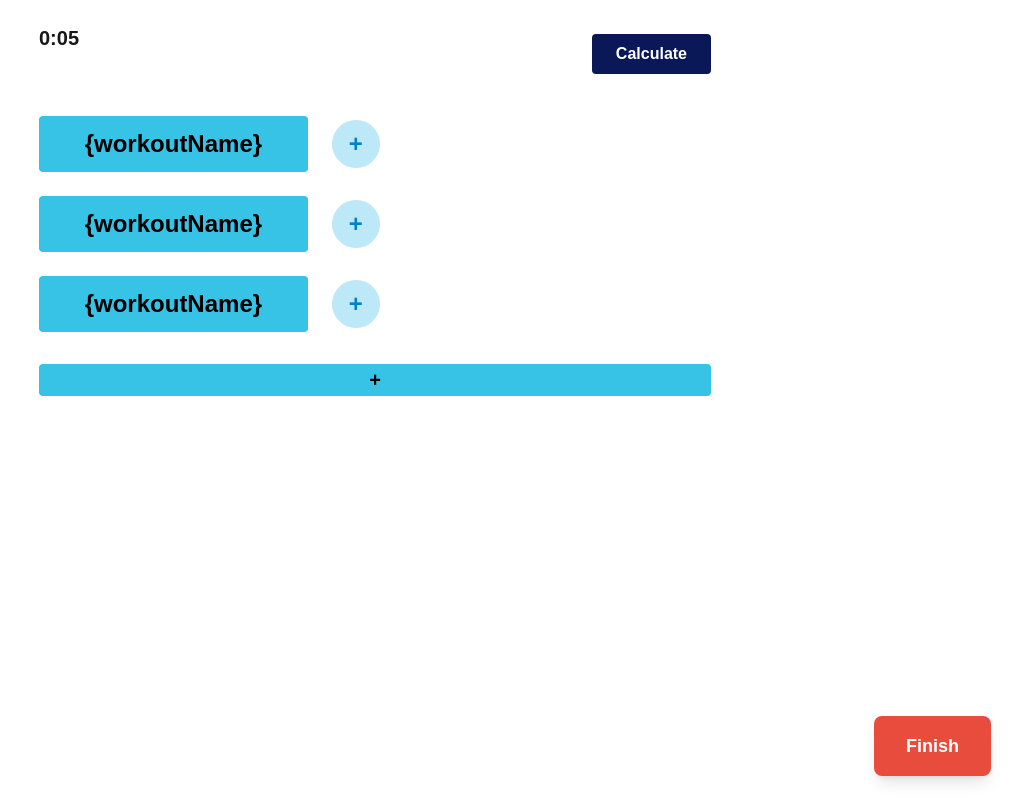
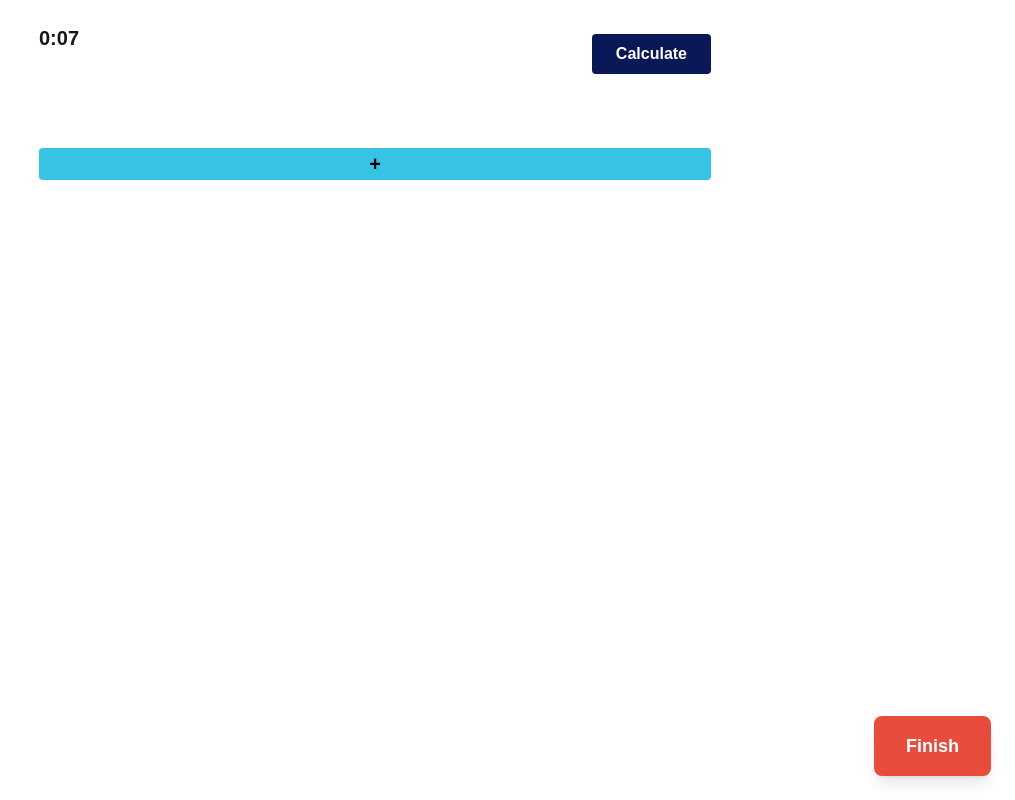
Before and after one commit to jgangi7/simply-fit, a Next.js app: page /workout in a window 1280 px wide. Shown: the whole page, without its empty margins (265-1280 px from the left). Built offline with nearby package versions, Linux system fonts and the light colour scheme.

Commit message:
fixing workout additions

```diff
--- a/src/app/workout/WorkoutRow.tsx
+++ b/src/app/workout/WorkoutRow.tsx
@@ -1,7 +1,6 @@
 import React from "react";
 
-interface WorkoutRowProps {
-  index: number;
+interface Variation {
   sets?: string;
   reps?: string;
   lbs?: string;
@@ -9,32 +8,25 @@ interface WorkoutRowProps {
   toFailure?: boolean;
 }
 
-export default function WorkoutRow({ index, sets, reps, lbs, dropSet, toFailure }: WorkoutRowProps) {
-  // Check if any required props are missing
-  const hasAllProps = sets !== undefined && reps !== undefined && lbs !== undefined &&
-                     dropSet !== undefined && toFailure !== undefined;
+interface WorkoutRowProps {
+  index: number;
+  variations: Variation[];
+  onAddVariation: () => void;
+}
 
+export default function WorkoutRow({ index, variations, onAddVariation }: WorkoutRowProps) {
   return (
     <div className="flex flex-row gap-2 items-center">
-      {!hasAllProps ? (
-        <span className="bg-[#bde8f7] text-[#0082c8] font-bold rounded-full w-12 h-12 flex items-center justify-center text-2xl ml-2 cursor-pointer">+</span>
+      {variations.length === 0 ? (
+        <span className="bg-[#bde8f7] text-[#0082c8] font-bold rounded-full w-12 h-12 flex items-center justify-center text-2xl ml-2 cursor-pointer" onClick={onAddVariation}>+</span>
       ) : (
         <>
-          {index === 2 ? (
-            <span className="bg-[#e74c3c] text-white font-bold rounded-full w-16 h-16 flex flex-col items-center justify-center text-sm">
-              {reps}<br />{lbs}
+          {variations.map((v, idx) => (
+            <span key={idx} className="bg-[#0099c8] text-white font-bold rounded-full w-16 h-16 flex flex-col items-center justify-center text-sm">
+              {v.sets}<br />{v.reps}<br />{v.lbs}
             </span>
-          ) : (
-            [1, 2, 3].map((b) => (
-              <span key={b} className="bg-[#0099c8] text-white font-bold rounded-full w-16 h-16 flex flex-col items-center justify-center text-sm">
-                {sets}<br />{reps}<br />{lbs}
-              </span>
-            ))
-          )}
-          <span className="bg-[#bde8f7] text-[#0082c8] font-bold rounded-full w-12 h-12 flex items-center justify-center text-2xl ml-2 cursor-pointer">+</span>
-          {index === 2 && (
-            <span className="text-3xl mx-2">→</span>
-          )}
+          ))}
+          <span className="bg-[#bde8f7] text-[#0082c8] font-bold rounded-full w-12 h-12 flex items-center justify-center text-2xl ml-2 cursor-pointer" onClick={onAddVariation}>+</span>
         </>
       )}
     </div>
--- a/src/app/workout/page.tsx
+++ b/src/app/workout/page.tsx
@@ -5,30 +5,36 @@ import Timer from "./Timer";
 import WorkoutRow from "./WorkoutRow";
 import WorkoutRowFormModal from "./WorkoutRowFormModal";
 
-// Define a type for the row data
-interface WorkoutRowData {
+interface Variation {
   sets?: string;
   reps?: string;
   lbs?: string;
   dropSet?: boolean;
   toFailure?: boolean;
-  lift?: string;
-  weight?: string;
 }
 
-const INITIAL_ROWS: WorkoutRowData[] = [
-  {},
-  {},
-  {},
-];
+interface WorkoutRowData {
+  lift?: string;
+  variations: Variation[];
+}
 
 export default function Workout() {
-  const [rows, setRows] = useState<WorkoutRowData[]>(INITIAL_ROWS);
+  const [rows, setRows] = useState<WorkoutRowData[]>([]);
   const [modalOpen, setModalOpen] = useState(false);
+  const [modalMode, setModalMode] = useState<'row' | 'variation'>("row");
   const [editingIndex, setEditingIndex] = useState<number | null>(null);
 
-  const handlePlusClick = (i: number) => {
-    setEditingIndex(i);
+  // Open modal to add a new row
+  const handleAddRowClick = () => {
+    setModalMode("row");
+    setEditingIndex(null);
+    setModalOpen(true);
+  };
+
+  // Open modal to add a variation to an existing row
+  const handleAddVariationClick = (rowIdx: number) => {
+    setModalMode("variation");
+    setEditingIndex(rowIdx);
     setModalOpen(true);
   };
 
@@ -38,7 +44,17 @@ export default function Workout() {
   };
 
   const handleModalSubmit = (values: any) => {
-    setRows(prev => prev.map((row, idx) => idx === editingIndex ? values : row));
+    const { weight, lift, ...rest } = values;
+    const variation = { ...rest, lbs: weight };
+    if (modalMode === "row") {
+      setRows(prev => [...prev, { lift, variations: [variation] }]);
+    } else if (modalMode === "variation" && editingIndex !== null) {
+      setRows(prev => prev.map((row, idx) =>
+        idx === editingIndex
+          ? { ...row, variations: [...row.variations, variation] }
+          : row
+      ));
+    }
     setModalOpen(false);
     setEditingIndex(null);
   };
@@ -58,19 +74,17 @@ export default function Workout() {
               <div className="bg-[#36c3e6] rounded px-4 py-3 font-bold text-2xl flex-1 text-black max-w-[40%] text-center">
                 {row.lift || '{workoutName}'}
               </div>
-              <div onClick={() => !row.sets && handlePlusClick(i)} style={{ cursor: !row.sets ? 'pointer' : 'default' }}>
-                <WorkoutRow index={i} {...row} />
-              </div>
+              <WorkoutRow index={i} variations={row.variations} onAddVariation={() => handleAddVariationClick(i)} />
             </div>
           ))}
         </div>
         {/* Add Row Button */}
-        <button className="bg-[#36c3e6] text-black font-bold rounded w-full py-4 text-xl flex items-center justify-center max-h-[10px]">
+        <button className="bg-[#36c3e6] text-black font-bold rounded w-full py-4 text-xl flex items-center justify-center max-h-[10px]" onClick={handleAddRowClick}>
           +
         </button>
         <WorkoutRowFormModal
           open={modalOpen}
-          initialValues={editingIndex !== null ? rows[editingIndex] : {}}
+          initialValues={{}}
           onClose={handleModalClose}
           onSubmit={handleModalSubmit}
         />
```
